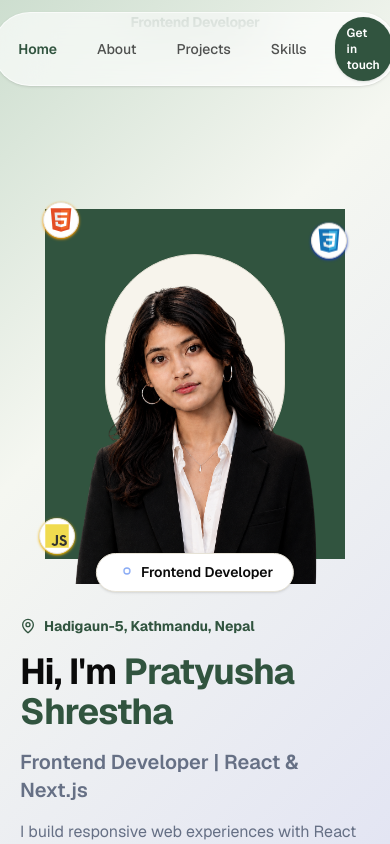
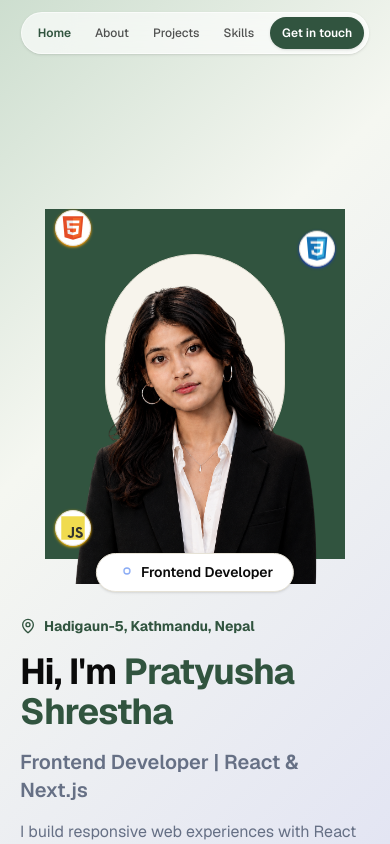
Before and after one commit to itspratyusha/portfolio-web, a Next.js app: page / in a window 390 px wide. Shown: the top 844 px of the page. Built offline with nearby package versions, Linux system fonts and the light colour scheme.

Commit message:
fix: adjust layout and styling in Hero and Navbar components for improved responsiveness and accessibility; update about section text for clarity

```diff
--- a/src/components/Hero.tsx
+++ b/src/components/Hero.tsx
@@ -108,7 +108,7 @@ export default function Hero() {
                 key={label}
                 href={href}
                 target="_blank"
-  rel="noopener noreferrer"
+                rel="noopener noreferrer"
                 aria-label={label}
                 className="flex h-10 w-10 items-center justify-center rounded-full border border-edge text-muted-text transition-colors hover:border-cobalt hover:text-cobalt"
               >
@@ -196,11 +196,11 @@ export default function Hero() {
               <img
                 src="/formal-nobg.png"
                 alt="Profile"
-                className="h-auto w-[260px] object-contain sm:w-[320px] md:w-[480px] lg:w-[390px]"
+                className="h-auto w-[260px] object-contain sm:w-[270px] md:w-[480px] lg:w-[390px]"
               />
 
               {/* HTML badge */}
-              <div className="absolute left-2 top-6 z-20 flex h-9 w-9 animate-float items-center justify-center rounded-full border border-edge bg-white shadow shadow-amber-500 sm:left-4 sm:top-15 md:left-9 md:top-20 md:h-11 md:w-11 lg:left-10 lg:top-20">
+              <div className="absolute left-5 top-8 z-20 flex h-9 w-9 animate-float items-center justify-center rounded-full border border-edge bg-white shadow shadow-amber-500 sm:left-7 sm:top-12 md:left-9 md:top-20 md:h-11 md:w-11 lg:left-10 lg:top-20">
                 <img
                   src="/tech/html5.svg"
                   alt="HTML"
@@ -209,7 +209,7 @@ export default function Hero() {
               </div>
 
               {/* CSS badge */}
-              <div className="absolute right-2 top-10 z-20 flex h-9 w-9 animate-float-slow items-center justify-center rounded-full border border-edge bg-white shadow shadow-blue-800 sm:right-2 sm:top-30 md:right-5 md:top-[40%] md:h-11 md:w-11 lg:right-5 lg:top-40">
+              <div className="absolute right-5 top-12 z-20 flex h-9 w-9 animate-float-slow items-center justify-center rounded-full border border-edge bg-white shadow shadow-blue-800 sm:right-7 sm:top-20 md:right-5 md:top-[40%] md:h-11 md:w-11 lg:right-5 lg:top-40">
                 <img
                   src="/tech/css3.svg"
                   alt="CSS"
@@ -218,7 +218,7 @@ export default function Hero() {
               </div>
 
               {/* JavaScript badge */}
-              <div className="absolute bottom-6 left-1 z-20 flex h-9 w-9 animate-float items-center justify-center rounded-full border border-edge bg-white shadow shadow-yellow-500 sm:bottom-8 sm:left-1 md:bottom-8 md:left-1 md:h-11 md:w-11 lg:bottom-10 lg:left-2">
+              <div className="absolute bottom-8 left-5 z-20 flex h-9 w-9 animate-float items-center justify-center rounded-full border border-edge bg-white shadow shadow-yellow-500 sm:bottom-8 sm:left-6 md:bottom-8 md:left-1 md:h-11 md:w-11 lg:bottom-10 lg:left-2">
                 <img
                   src="/tech/javascript.svg"
                   alt="JavaScript"
--- a/src/components/Navbar.tsx
+++ b/src/components/Navbar.tsx
@@ -49,7 +49,7 @@ export default function Navbar() {
         {/* Logo */}
         <a
           href="#home"
-          className="absolute left-1/2 -translate-x-1/2 text-sm font-bold tracking-tight text-cobalt sm:text-base md:static md:translate-x-0 lg:text-lg"
+          className="hidden text-sm font-bold tracking-tight text-cobalt md:block md:text-base lg:text-lg"
         >
           Frontend Developer
         </a>
@@ -63,7 +63,7 @@ export default function Navbar() {
               <NavigationMenuItem>
                 <NavigationMenuLink
                   href="#home"
-                  className="rounded-full px-5 py-2.5 text-sm font-semibold text-cobalt transition-all hover:bg-[#31543f] hover:text-white"
+                  className="whitespace-nowrap rounded-full px-3 py-2 text-xs font-semibold text-cobalt transition-all hover:bg-[#31543f] hover:text-white sm:px-4 sm:py-2.5 sm:text-sm md:px-5"
                 >
                   Home
                 </NavigationMenuLink>
@@ -73,7 +73,7 @@ export default function Navbar() {
               <NavigationMenuItem>
                 <NavigationMenuLink
                   href="#about"
-                  className="rounded-full px-5 py-2.5 text-sm font-medium text-foreground/70 transition-all hover:bg-[#31543f] hover:text-white"
+                  className="whitespace-nowrap rounded-full px-3 py-2 text-xs font-medium text-foreground/70 transition-all hover:bg-[#31543f] hover:text-white sm:px-4 sm:py-2.5 sm:text-sm md:px-5"
                 >
                   About
                 </NavigationMenuLink>
@@ -83,7 +83,7 @@ export default function Navbar() {
               <NavigationMenuItem>
                 <NavigationMenuLink
                   href="#projects"
-                  className="rounded-full px-5 py-2.5 text-sm font-medium text-foreground/70 transition-all hover:bg-[#31543f] hover:text-white"
+                  className="whitespace-nowrap rounded-full px-3 py-2 text-xs font-medium text-foreground/70 transition-all hover:bg-[#31543f] hover:text-white sm:px-4 sm:py-2.5 sm:text-sm md:px-5"
                 >
                   Projects
                 </NavigationMenuLink>
@@ -93,7 +93,7 @@ export default function Navbar() {
               <NavigationMenuItem>
                 <NavigationMenuLink
                   href="#skills"
-                  className="rounded-full px-5 py-2.5 text-sm font-medium text-foreground/70 transition-all hover:bg-[#31543f] hover:text-white"
+                  className="whitespace-nowrap rounded-full px-3 py-2 text-xs font-medium text-foreground/70 transition-all hover:bg-[#31543f] hover:text-white sm:px-4 sm:py-2.5 sm:text-sm md:px-5"
                 >
                   Skills
                 </NavigationMenuLink>
@@ -110,10 +110,10 @@ export default function Navbar() {
               </NavigationMenuItem>
 
               {/* Get in touch */}
-              <NavigationMenuItem className="ml-2">
+              <NavigationMenuItem className="ml-1 sm:ml-2">
                 <NavigationMenuLink
                   href="#contact"
-                  className="rounded-full bg-cobalt px-3 py-2 text-xs font-semibold text-white shadow-sm transition-all hover:bg-cobalt-600 hover:shadow-md lg:px-5 lg:py-2.5 lg:text-sm"
+                  className="whitespace-nowrap rounded-full bg-cobalt px-3 py-2 text-xs font-semibold text-white shadow-sm transition-all hover:bg-cobalt-600 hover:shadow-md sm:px-4 sm:py-2.5 sm:text-sm lg:px-5"
                 >
                   Get in touch
                 </NavigationMenuLink>
--- a/src/lib/data.ts
+++ b/src/lib/data.ts
@@ -28,7 +28,7 @@ export const personal = {
 
 export const about = [
   "I'm a frontend developer from Kathmandu, Nepal. For me, frontend development is more than making a design look right. It's about making every interaction feel natural. ",
-  "I work with modern JavaScript tooling — React, Next.js, Tailwind CSS, & Bootstrap, bringing designs to life through responsive layouts, intuitive interactions, and thoughtful user experiences.",
+  "I work with modern JavaScript tooling — React, Next.js, Tailwind CSS & Bootstrap, bringing designs to life through responsive layouts, intuitive interactions, and thoughtful user experiences.",
 ];
 
 export const education = {
```
